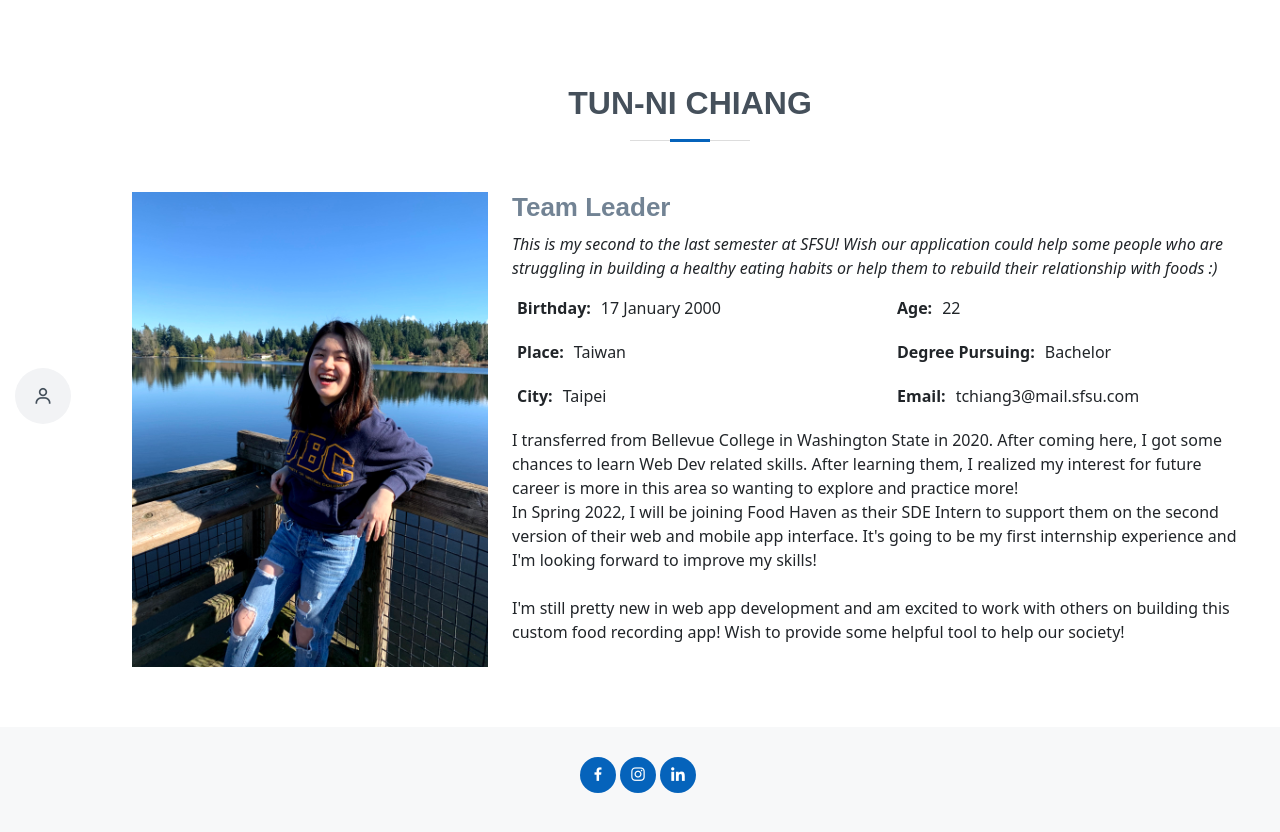
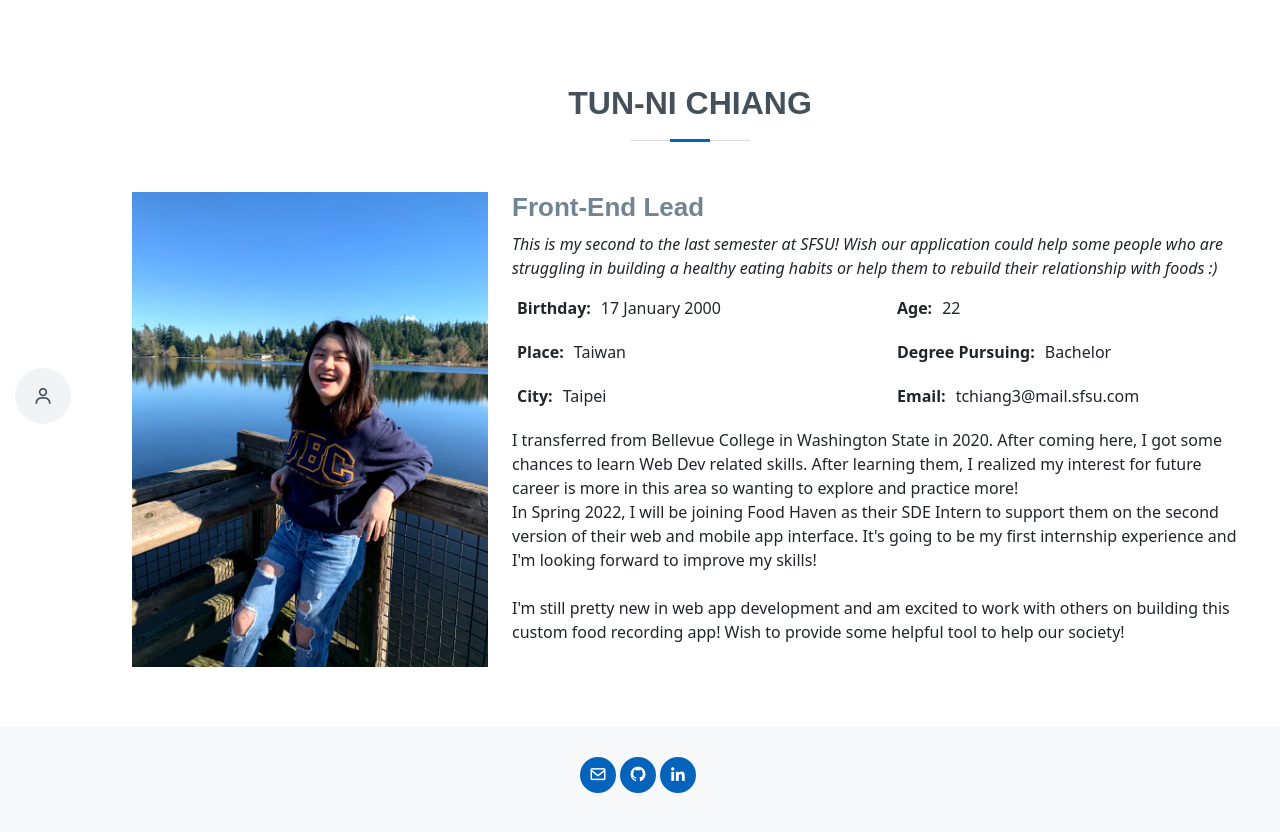
Before and after one commit to JingxingLuo/Team02-iPlate, a React (Create React App) app in the folder applications/client/: page /tunni in a window 1280 px wide. Shown: the top 832 px of the page. Built offline with nearby package versions, Linux system fonts and the light colour scheme.

Commit message:
fix tunni's page and chris's last name

```diff
--- a/applications/client/src/components/about.component.js
+++ b/applications/client/src/components/about.component.js
@@ -103,7 +103,7 @@ export default class About extends Component {
                     <i class="bx bx-tachometer"></i>
                   </div>
                   <h4>
-                  <Link to={"/jingxing"} className="nav-link">
+                    <Link to={"/jingxing"} className="nav-link">
                       Jingxing Luo
                     </Link>
                   </h4>
@@ -134,7 +134,10 @@ export default class About extends Component {
                     <i class="bx bx-layer"></i>
                   </div>
                   <h4>
-                    <Link to={"/aung"} className="nav-link"> Aung Myat</Link>
+                    <Link to={"/aung"} className="nav-link">
+                      {" "}
+                      Aung Myat
+                    </Link>
                   </h4>
                   <p>Scrum Master - Click on the name to know more</p>
                 </div>
@@ -163,7 +166,10 @@ export default class About extends Component {
                     <i class="bx bx-slideshow"></i>
                   </div>
                   <h4>
-                    <Link to={"/christopher"} className="nav-link"> Christopher Liang</Link>
+                    <Link to={"/christopher"} className="nav-link">
+                      {" "}
+                      Christopher Ling
+                    </Link>
                   </h4>
                   <p>Front-end Support - Click on the name to know more</p>
                 </div>
--- a/applications/client/src/components/tunni.component.js
+++ b/applications/client/src/components/tunni.component.js
@@ -40,7 +40,7 @@ export default class TunniUser extends Component {
                   />
                 </div>
                 <div class="col-lg-8 pt-4 pt-lg-0 content">
-                  <h3>Team Leader</h3>
+                  <h3>Front-End Lead</h3>
                   <p class="fst-italic">
                     This is my second to the last semester at SFSU! Wish our
                     application could help some people who are struggling in
@@ -108,14 +108,19 @@ export default class TunniUser extends Component {
         <footer id="footer">
           <div class="container">
             <div class="social-links">
-              <a href="#" class="facebook">
-                <i class="bx bxl-facebook"></i>
-              </a>
-              <a href="#" class="instagram">
-                <i class="bx bxl-instagram"></i>
+              <a href="mailto:tchiang3@mail.sfsu.edu" class="instagram">
+                <i class="bx bx-envelope"></i>
               </a>
               <a
-                href="https://www.linkedin.com/in/prathiba-r-b19491157/"
+                href="https://github.com/tunni-chiang"
+                target="_blank"
+                class="facebook"
+              >
+                <i class="bx bxl-github"></i>
+              </a>
+              <a
+                href="https://www.linkedin.com/in/tunni-chiang-9171631a3"
+                target="_blank"
                 class="linkedin"
               >
                 <i class="bx bxl-linkedin"></i>
```
